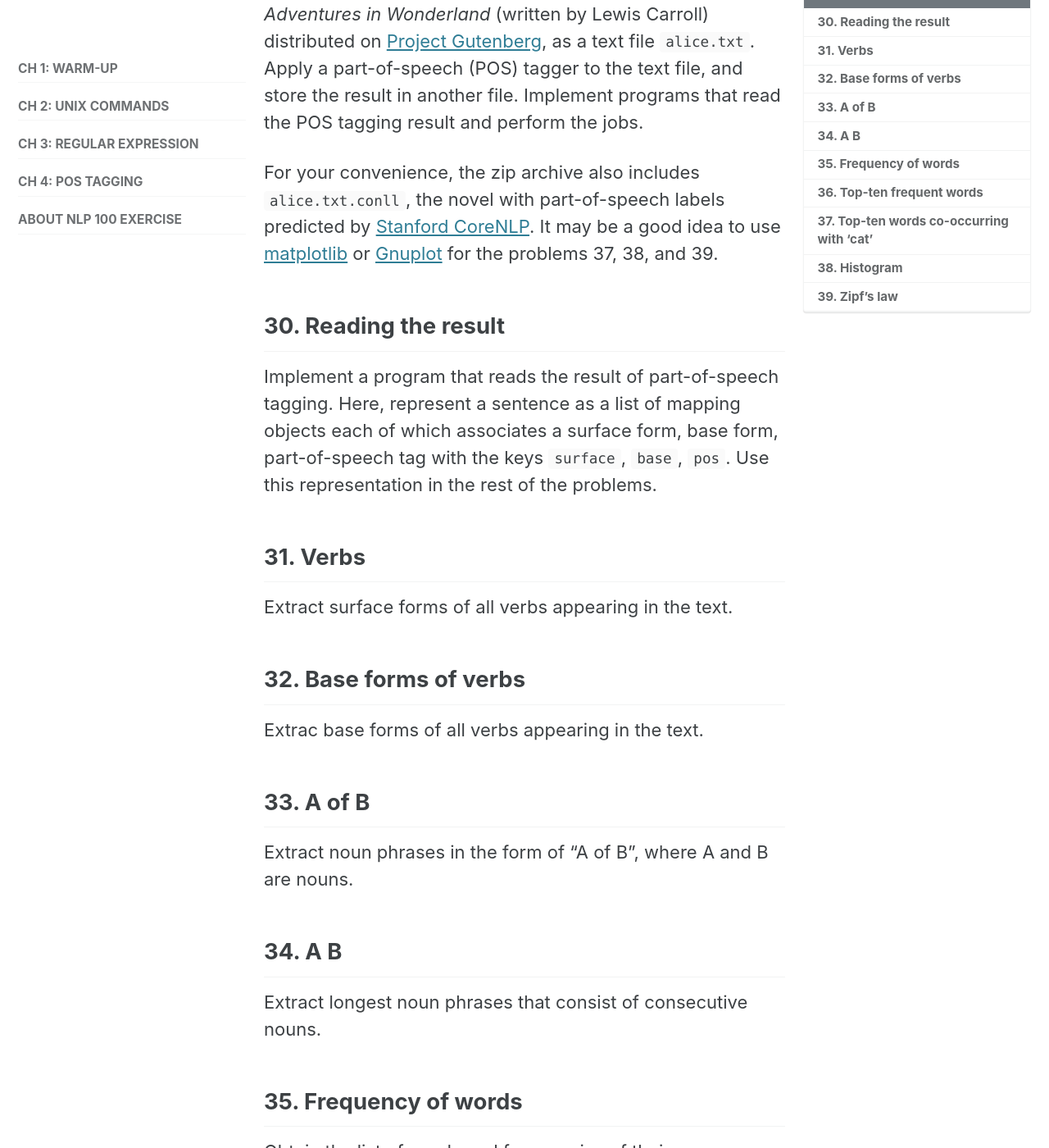
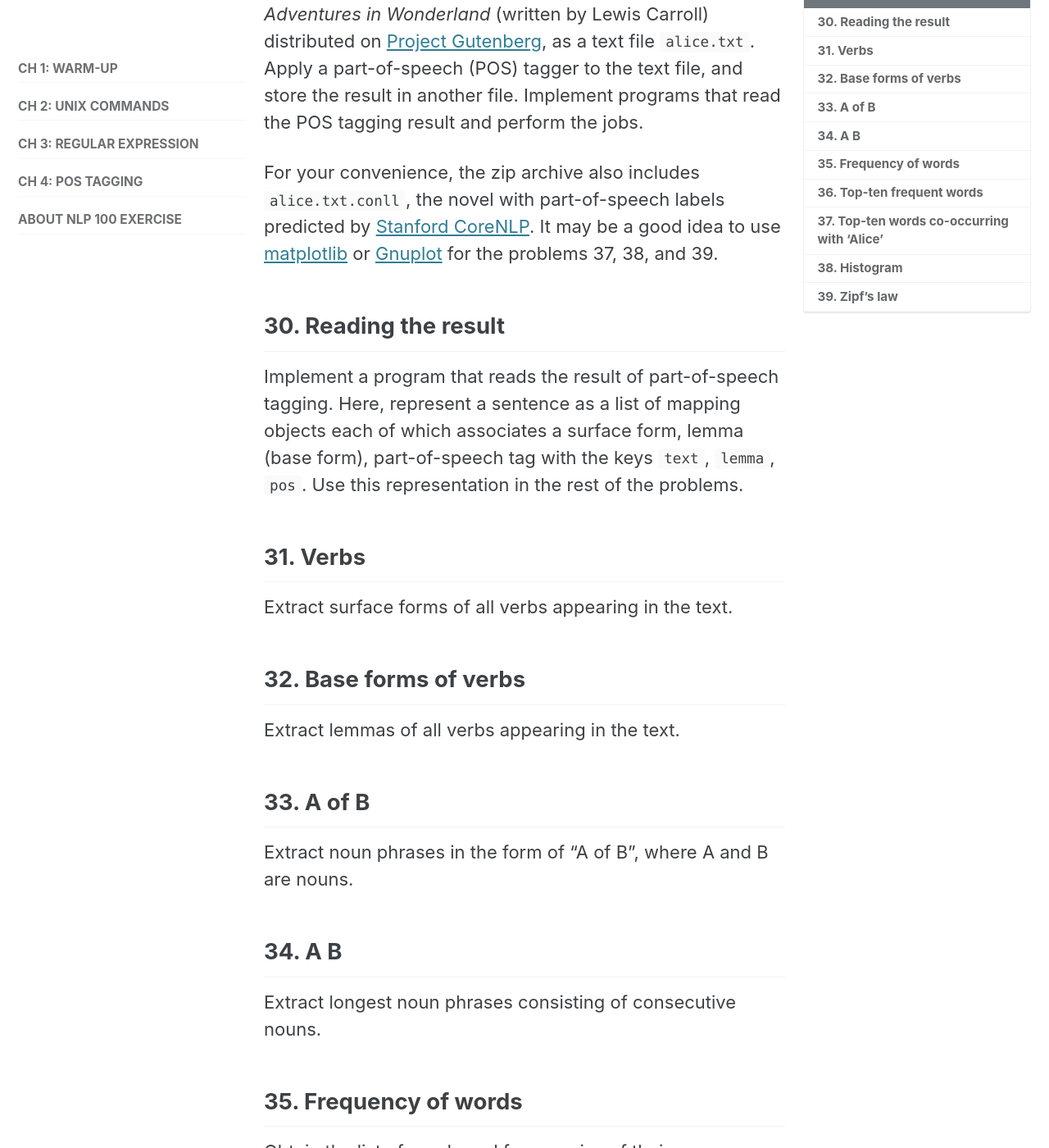
Before and after one commit to nlp100/nlp100.github.io, a Jekyll site: the page built from en/ch04.md, in a window 1280 px wide and 1400 px high, scrolled down 195 px. Shown: the whole window at 82% size. Built offline with Jekyll 4.4.1, drawn with Linux system fonts in a browser that asks for light colours; cached includes are drawn as plain includes; nearby versions of some CDN libraries; some of the changed text lies outside the part shown.

Commit message:
Updated the instruction for Chapter 4.

```diff
--- a/en/ch04.md
+++ b/en/ch04.md
@@ -18,20 +18,20 @@ It may be a good idea to use [matplotlib](http://matplotlib.org/) or [Gnuplot](h
 
 ## 30. Reading the result
 Implement a program that reads the result of part-of-speech tagging.
-Here, represent a sentence as a list of mapping objects each of which associates a surface form, base form, part-of-speech tag with the keys `surface`, `base`, `pos`.
+Here, represent a sentence as a list of mapping objects each of which associates a surface form, lemma (base form), part-of-speech tag with the keys `text`, `lemma`, `pos`.
 Use this representation in the rest of the problems.
 
 ## 31. Verbs
 Extract surface forms of all verbs appearing in the text.
 
 ## 32. Base forms of verbs
-Extrac base forms of all verbs appearing in the text.
+Extract lemmas of all verbs appearing in the text.
 
 ## 33. A of B
 Extract noun phrases in the form of "A of B", where A and B are nouns.
 
 ## 34. A B
-Extract longest noun phrases that consist of consecutive nouns.
+Extract longest noun phrases consisting of consecutive nouns.
 
 ## 35. Frequency of words
 Obtain the list of words and frequencies of their occurrences sorted by descending order of frequency.
@@ -39,8 +39,8 @@ Obtain the list of words and frequencies of their occurrences sorted by descendi
 ## 36. Top-ten frequent words
 Visualize the top-ten frequent words and their frequencies with a chart (e.g., bar chart).
 
-## 37. Top-ten words co-occurring with 'cat'
-Extract the list of words that co-occur with the word "cat". Visualize with a chart (e.g., bar chart) the top-ten words co-occurring with the word "cat" and their frequencies.
+## 37. Top-ten words co-occurring with 'Alice'
+Extract the list of words that co-occur with the word "Alice". Visualize with a chart (e.g., bar chart) the top-ten words co-occurring with the word "Alice" and their frequencies.
 
 ## 38. Histogram
 Draw a histogram of word frequency (x-axis is a scalar range representing a frequency, ranging from 1 to the largest frequency of a given word in the entire corpus; and the y-axis is the count of unique words that fall into the count of the x value).
```
